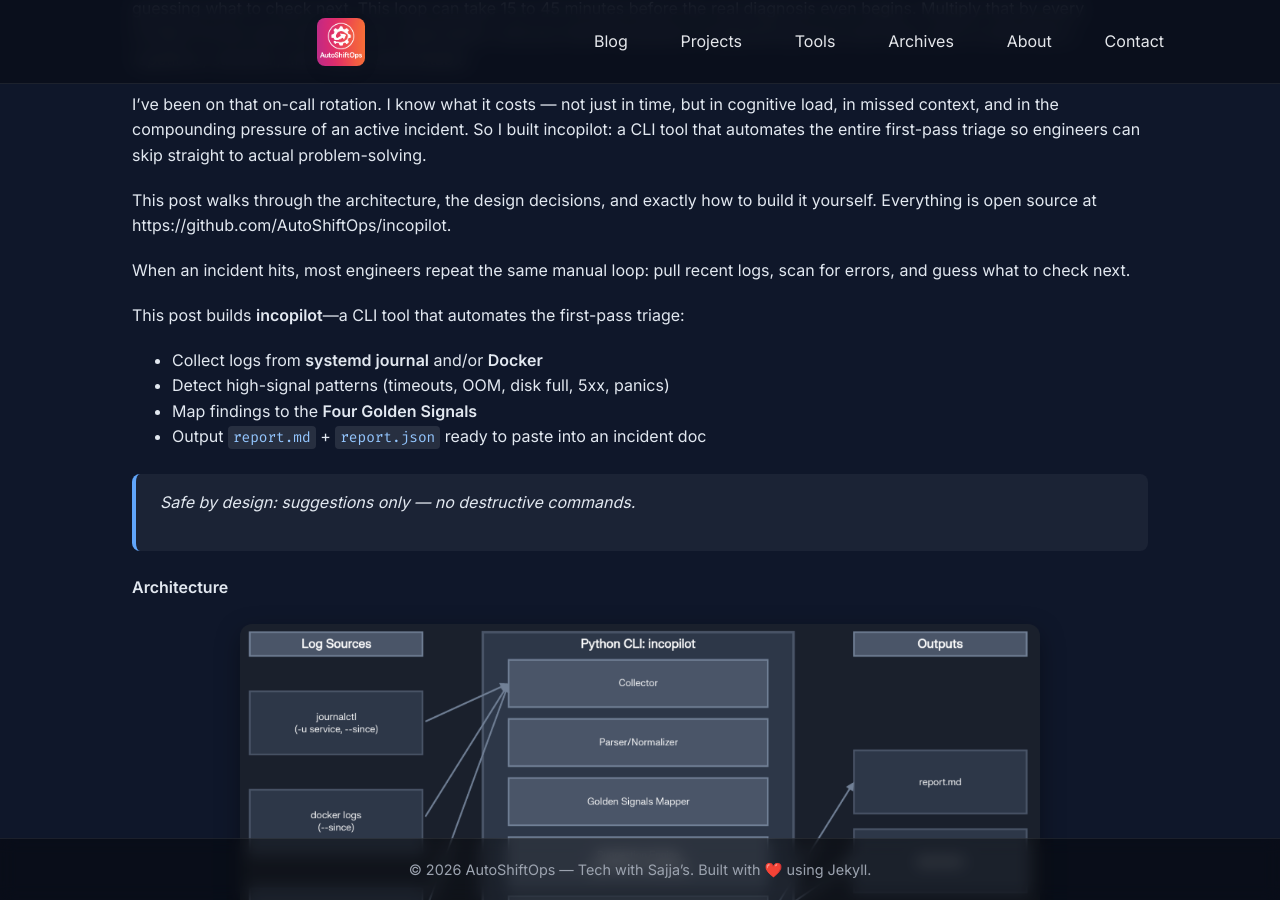
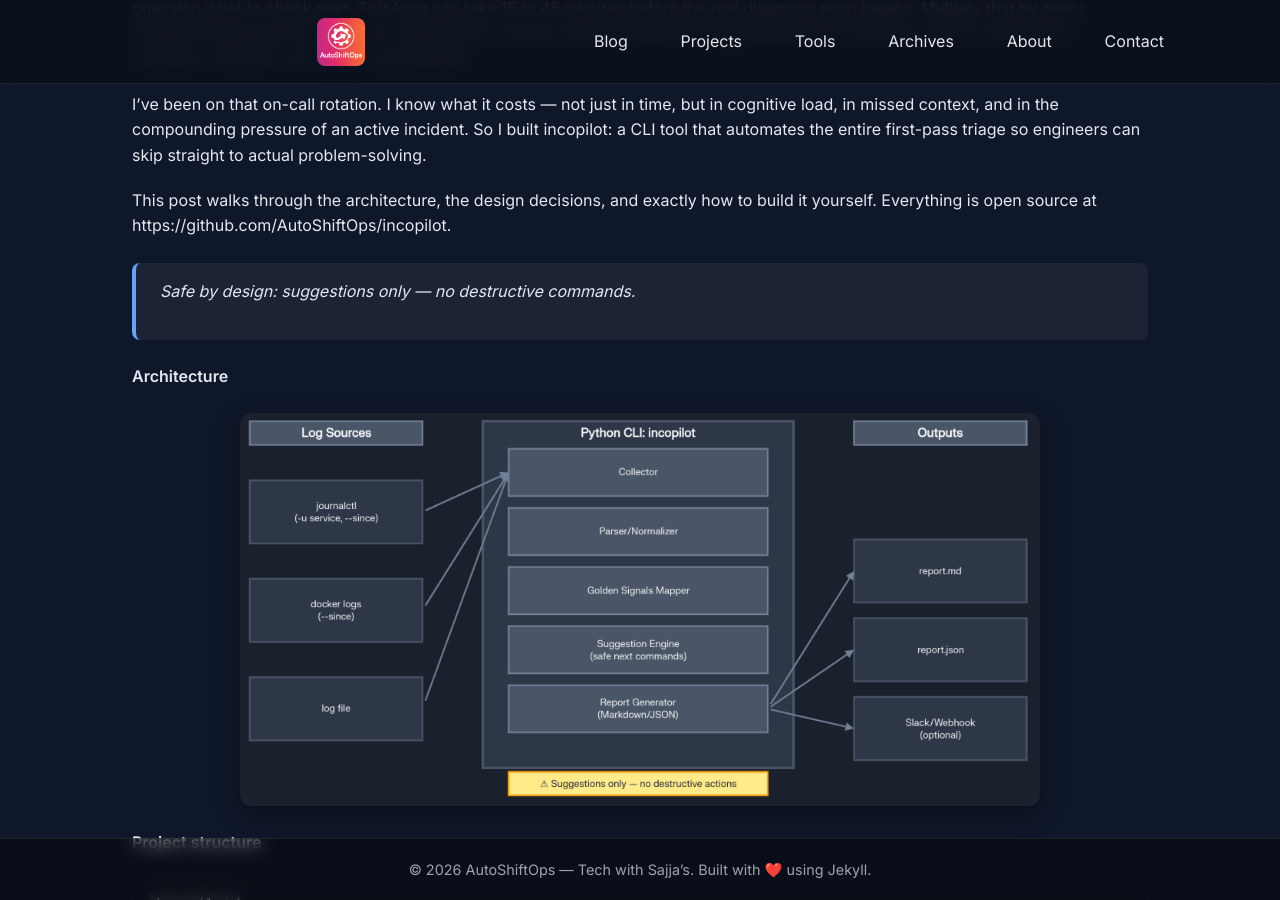
Before and after one commit to AutoShiftOps/autoshiftops.github.io, a Jekyll site: the page built from _posts/2025-11-29-ai-incident-copilot.md, in a window 1280 px wide and 900 px high, scrolled down 441 px. Built offline with Jekyll 4.4.1, drawn with Linux system fonts in a browser that asks for light colours.

Commit message:
updated incopilot open and close

```diff
--- a/_posts/2025-11-29-ai-incident-copilot.md
+++ b/_posts/2025-11-29-ai-incident-copilot.md
@@ -15,15 +15,6 @@ An alert fires at 2am. An engineer wakes up, SSH's into a server, and begins the
 I've been on that on-call rotation. I know what it costs — not just in time, but in cognitive load, in missed context, and in the compounding pressure of an active incident. So I built incopilot: a CLI tool that automates the entire first-pass triage so engineers can skip straight to actual problem-solving.
 
 This post walks through the architecture, the design decisions, and exactly how to build it yourself. Everything is open source at https://github.com/AutoShiftOps/incopilot.
-
-When an incident hits, most engineers repeat the same manual loop: pull recent logs, scan for errors, and guess what to check next.
-
-This post builds **incopilot**—a CLI tool that automates the first-pass triage:
-
-- Collect logs from **systemd journal** and/or **Docker**
-- Detect high-signal patterns (timeouts, OOM, disk full, 5xx, panics)
-- Map findings to the **Four Golden Signals**
-- Output `report.md` + `report.json` ready to paste into an incident doc
 
 > Safe by design: suggestions only — no destructive commands.
 
```
